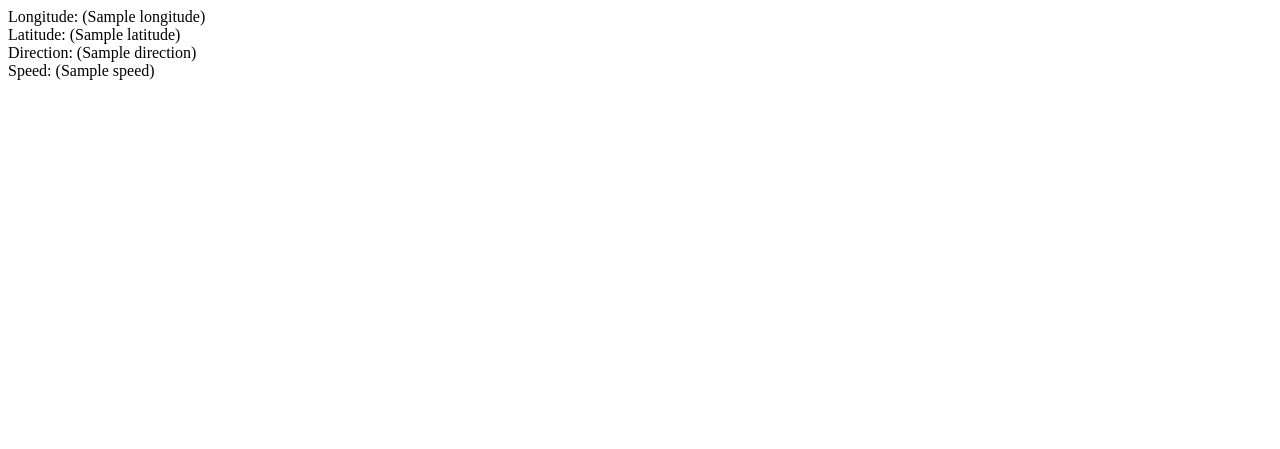
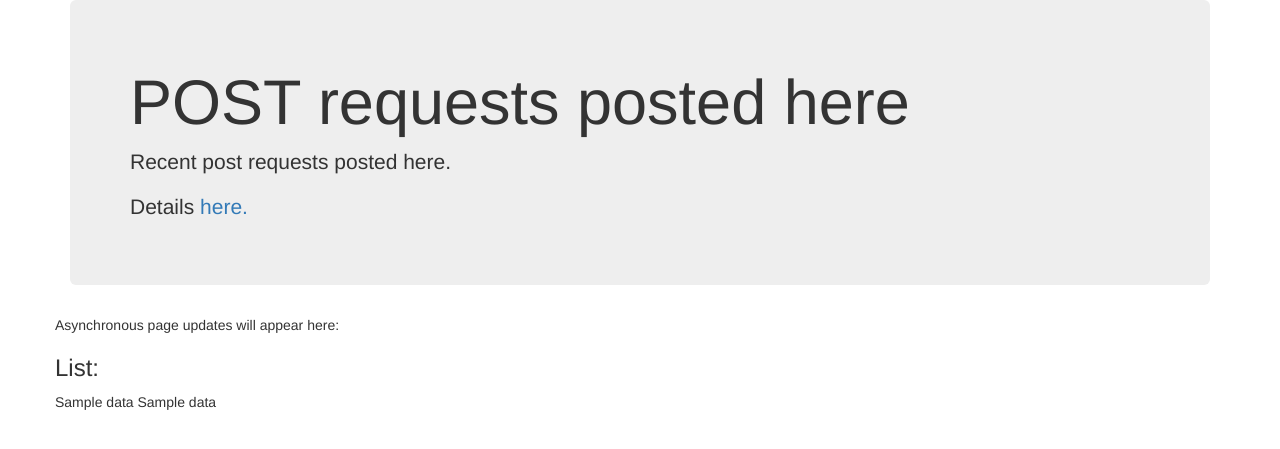
Before and after one commit to eugenetan3/BikeApp, a Flask app: template templates/index.html in a window 1280 px wide. Shown: the top 449 px of the page. Run offline with Flask 2, Linux system fonts and the light colour scheme; the template is opened without the code that fills it: most values are stand-ins (such as "Sample title", 1, 10 or a date in 2020); some libraries are stand-ins or nearby versions.

Commit message:
HTML changes

```diff
--- a/templates/index.html
+++ b/templates/index.html
@@ -1,7 +1,38 @@
-Longitude: ({{ longitude }})
-<br/>
-Latitude: ({{ latitude }})
-<br/>
-Direction: ({{ direction }})
-<br/>
-Speed: ({{ speed }})
+<!DOCTYPE html>
+<html>
+<head>
+    <script src="//code.jquery.com/jquery-3.3.1.min.js"></script>
+    <script type="text/javascript" src="//cdnjs.cloudflare.com/ajax/libs/socket.io/1.3.6/socket.io.min.js"></script>
+    <script src="static/js/application.js"></script>
+
+    <link rel="stylesheet" href="//maxcdn.bootstrapcdn.com/bootstrap/3.3.7/css/bootstrap.min.css">
+</head>
+<body>
+<div class="container">
+  <div class="jumbotron">
+    <h1>POST requests posted here</h1>
+    <p>Recent post requests posted here.</p>
+    <p>Details <a href='https://github.com/eugenetan3' target='_blank'>here.</a></p>
+  </div>
+</div>
+
+</div>
+
+<div class="container" id="content">
+    <div class="row">
+        <p>Asynchronous page updates will appear here:</p>
+        <h3>List:</h3>
+        <div id="data">nothing received yet</div>
+        {% for i, c in data: %}
+        <script>
+            $("#data").text("{{ i }} {{ c }}")
+        </script>
+        {% endfor %}
+        <div id="log">
+        </div> <!-- /#log -->
+    </div>
+</div>
+
+
+</body>
+</html>
```
Also changed, not shown: page.html (added, +15 -0 lines), templates/post_requests.html (added, +8 -0 lines).
